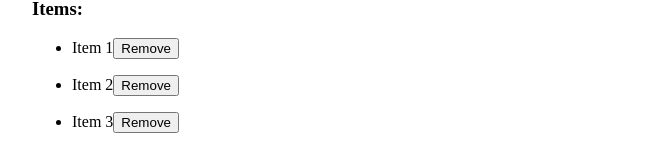
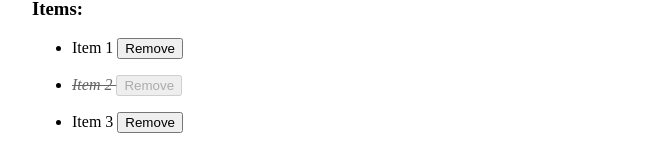
Before and after one commit to mati4455/angular-workshops, an Angular app: page / in a window 1280 px wide. Shown: the part 167-332 px from the top of the page, without its empty margins (108-779 px from the left). Built offline with nearby package versions, Linux system fonts and the light colour scheme.

Commit message:
Add own Input/Output binding for component

```diff
--- /dev/null
+++ b/src/app/model/list-element.model.ts
@@ -0,0 +1,8 @@
+export class ListElement {
+
+  constructor(
+    public title: string,
+    public done: boolean = false
+  ) { }
+
+}
--- a/src/app/todo-list-element/todo-list-element.component.html
+++ b/src/app/todo-list-element/todo-list-element.component.html
@@ -1,5 +1,4 @@
-<p>
-  <ng-content></ng-content>
-  <button type="button" (click)="remove($event)" [disabled]="removed">Remove</button>
-  <span *ngIf="removed">Removed</span>
+<p [class.cross]="data.done">
+  {{ data.title }}
+  <button type="button" (click)="remove($event)" [disabled]="data.done">Remove</button>
 </p>
--- a/src/app/todo-list-element/todo-list-element.component.scss
+++ b/src/app/todo-list-element/todo-list-element.component.scss
@@ -1,4 +1,5 @@
-span {
+.cross {
   color: #666;
   font-style: italic;
+  text-decoration: line-through;
 }
--- a/src/app/todo-list-element/todo-list-element.component.ts
+++ b/src/app/todo-list-element/todo-list-element.component.ts
@@ -1,4 +1,5 @@
-import { Component, OnInit } from '@angular/core';
+import { Component, EventEmitter, Input, OnInit, Output } from '@angular/core';
+import { ListElement } from '../model/list-element.model';
 
 @Component({
   selector: 'app-todo-list-element',
@@ -6,6 +7,9 @@ import { Component, OnInit } from '@angular/core';
   styleUrls: ['./todo-list-element.component.scss']
 })
 export class TodoListElementComponent implements OnInit {
+
+  @Input() data: ListElement;
+  @Output() removeItem: EventEmitter<ListElement> = new EventEmitter<ListElement>();
 
   removed = false;
 
@@ -16,6 +20,6 @@ export class TodoListElementComponent implements OnInit {
 
   remove(event) {
     this.removed = true;
-    alert('List element clicked!');
+    this.removeItem.emit(this.data);
   }
 }
--- a/src/app/todo-list/todo-list.component.html
+++ b/src/app/todo-list/todo-list.component.html
@@ -1,7 +1,7 @@
 <h2>ToDo List</h2>
 <h3>Items:</h3>
 <ul>
-  <li *ngFor="let item of listElements">
-    <app-todo-list-element>{{ item }}</app-todo-list-element>
+  <li *ngFor="let item of listElements, let i = index">
+    <app-todo-list-element [data]="item" (removeItem)="remove(i)"></app-todo-list-element>
   </li>
 </ul>
--- a/src/app/todo-list/todo-list.component.ts
+++ b/src/app/todo-list/todo-list.component.ts
@@ -1,4 +1,5 @@
 import { Component, OnInit } from '@angular/core';
+import { ListElement } from '../model/list-element.model';
 
 @Component({
   selector: 'app-todo-list',
@@ -7,16 +8,20 @@ import { Component, OnInit } from '@angular/core';
 })
 export class TodoListComponent implements OnInit {
 
-  listElements: string[] = [];
+  listElements: ListElement[] = [];
 
   constructor() { }
 
   ngOnInit() {
     this.listElements = [
-      'Item 1',
-      'Item 2',
-      'Item 3'
+      new ListElement('Item 1'),
+      new ListElement('Item 2', true),
+      new ListElement('Item 3')
     ];
   }
 
+  remove(index: number): void {
+    this.listElements[index].done = true;
+  }
+
 }
```
